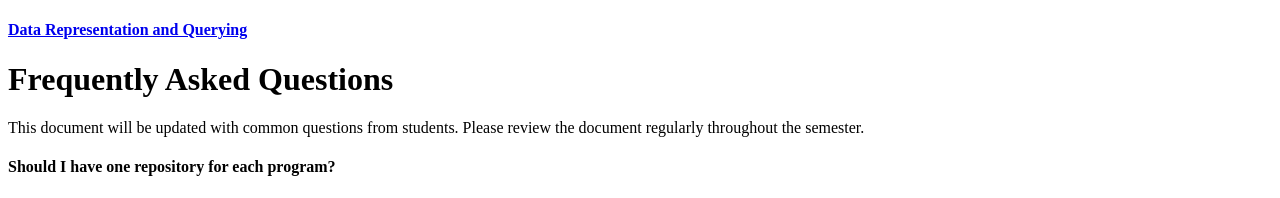
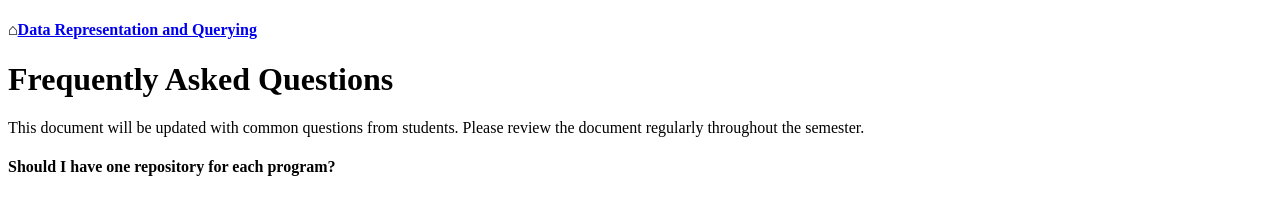
Before and after one commit to data-representation/data-representation.github.io, a Jekyll site: the page built from notes/faq.md, in a window 1280 px wide. Shown: the top 198 px of the page. Built offline with Jekyll 4.4.1, drawn with Linux system fonts in a browser that asks for light colours; our own code applies the rules of GitHub Pages for plain Markdown files; comment, search, counter and statistics services are not loaded.

Commit message:
Update default.html

```diff
--- a/_layouts/default.html
+++ b/_layouts/default.html
@@ -10,7 +10,7 @@
   <body>
     <div class="container-lg px-3 my-5 markdown-body">
       {% if site.title and site.title != page.title %}
-        <h4><a href="{{ "/" | absolute_url }}">{{ site.title }}</a></h4>
+        <h4 class="sitetitle"><a href="{{ "/" | absolute_url }}">{{ site.title }}</a></h4>
       {% endif %}
 
       {{ content }}
```
